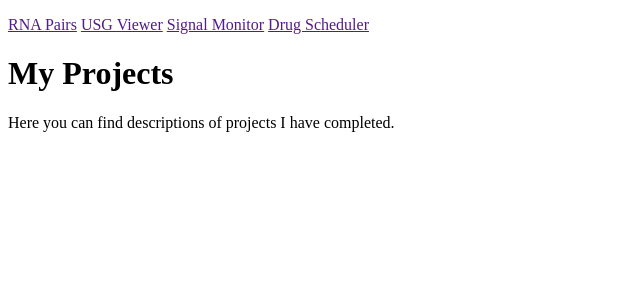
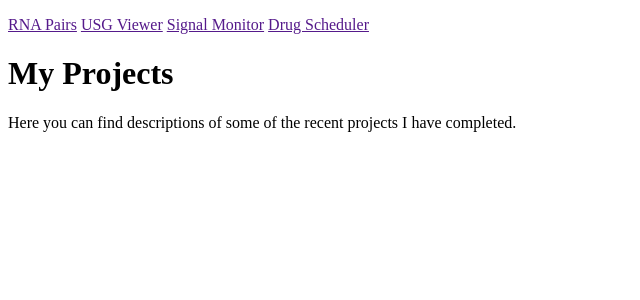
Before and after one commit to andrewlee224/portfolio, a Python web app: template portfolio/templates/mainprojects.jinja2 in a window 1280 px wide. Shown: the part 81-381 px from the top of the page, without its empty margins (0-640 px from the left). Run offline with Jinja, Linux system fonts and the light colour scheme; the template is opened without the code that fills it, so the values that code supplies are empty; some libraries are stand-ins or nearby versions.

Commit message:
Extended description in main projects page

```diff
--- a/portfolio/templates/mainprojects.jinja2
+++ b/portfolio/templates/mainprojects.jinja2
@@ -2,4 +2,4 @@
 {% block beforetitle %}<span class="glyphicon glyphicon-list-alt big-sign"></span>
 {% endblock %}
 {% block projtitle %}<h1>My Projects</h1>{% endblock %}
-{% block projcontent %}Here you can find descriptions of projects I have completed.{% endblock %}
+{% block projcontent %}Here you can find descriptions of some of the recent projects I have completed.{% endblock %}
```
